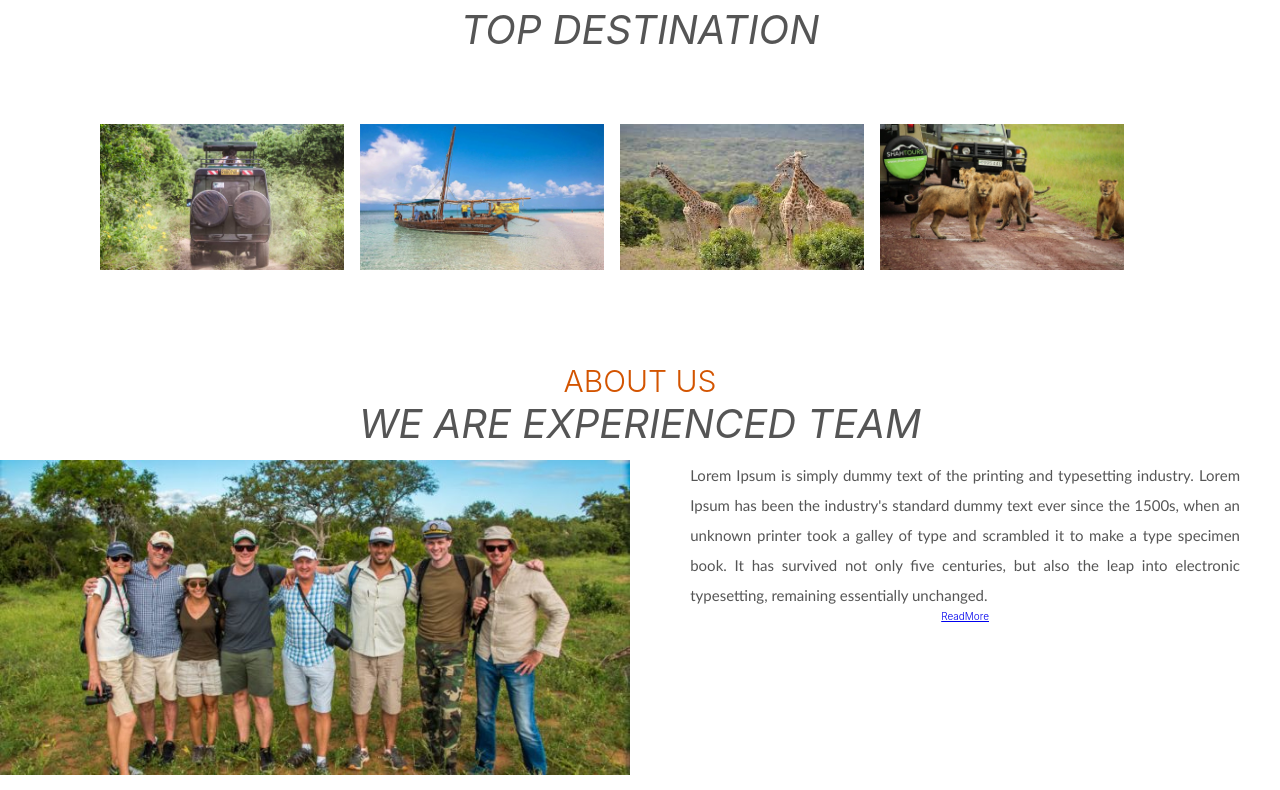
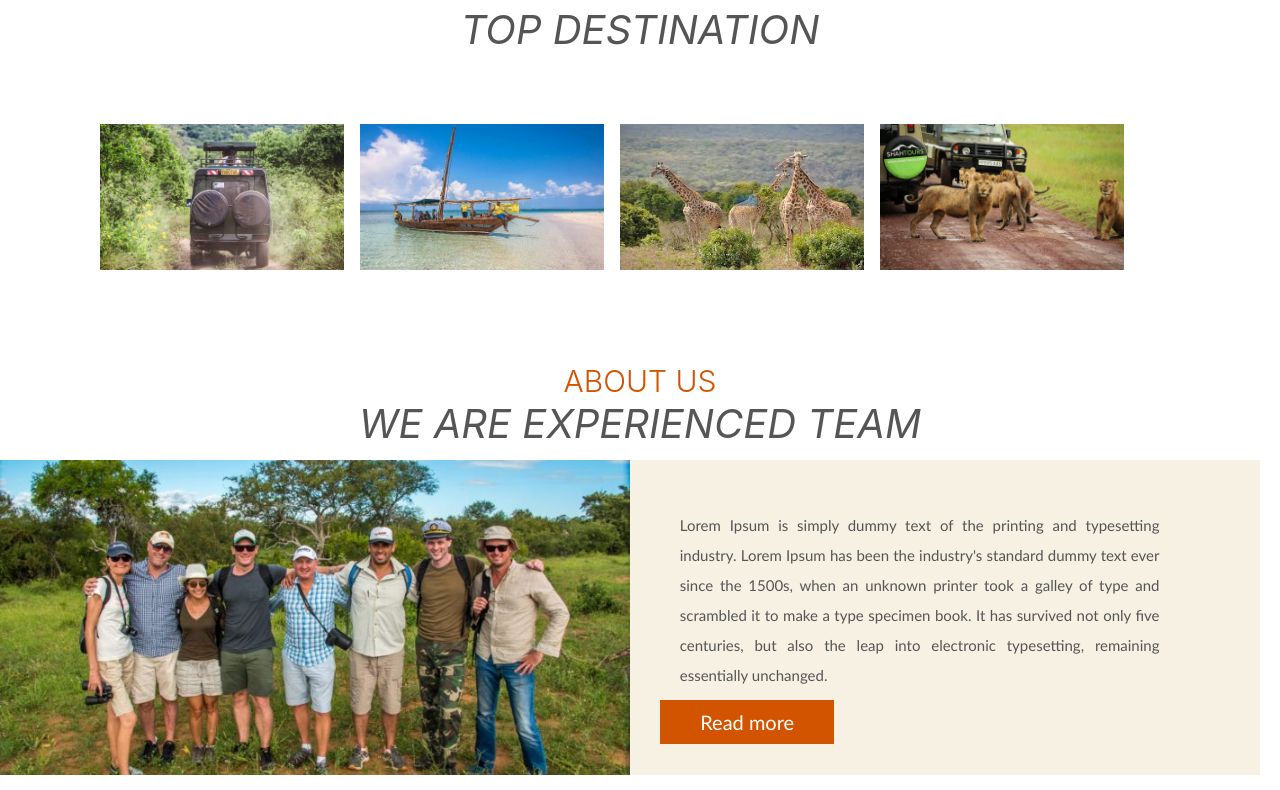
Before and after one commit to mchomvus4/travellers, a React (Create React App) app: page / in a window 1280 px wide. Shown: the part 911-1701 px from the top of the page. Built offline with nearby package versions, Linux system fonts and the light colour scheme; some icons are missing.

Commit message:
file updated

```diff
--- a/src/Components/Team/Team.css
+++ b/src/Components/Team/Team.css
@@ -1,5 +1,6 @@
 .team-section{
     margin-top: 8rem;
+
 }
 .team-haeding{
     font-size: 3rem;
@@ -22,5 +23,87 @@
     font-size: 1.5rem;
     line-height: 3rem;
     text-align: justify;
-    margin: 0rem 4rem 0rem;
+    margin-right: 10rem;
+    margin-top: 5rem;
+    margin-left: 5rem;
+
 }
+.bg-content-color{
+    background-color: #f7f1e3;
+    margin-left: 0rem;
+
+
+
+}
+
+.btn-btn-readmore:link,
+.btn-btn-readmore:visited{
+    font-family: 'Trebuchet MS', 'Lucida Sans Unicode', 'Lucida Grande', 'Lucida Sans', Arial, sans-serif;
+    text-decoration: none;
+    padding: 1rem 4rem;
+    font-size: 2rem;
+    background-color: #d35400;
+    color: #fff;
+
+}
+.btn-readmore{
+    margin-top: 2rem;
+    margin-right: 50%;
+}
+
+/* Media queries*/
+@media only screen and (min-width:2000px){
+    .lorem-content{
+        font-size: 1.3rem;
+        line-height: 2rem;
+}
+    .bg-content-color{
+        height: 26.5rem;
+
+}
+    .btn-btn-readmore:link,
+    .btn-btn-readmore:visited{
+        text-decoration: none;
+        padding: 1rem 4rem;
+        font-size: 2rem;
+        background-color: #d35400;
+        color: #fff;
+        margin-bottom: 3rem;
+}
+}
+@media only screen and (max-width:1440px){
+    .bg-content-color{
+        padding-bottom: 10rem;
+        height: 31.5rem;
+}
+    .btn-btn-readmore:link,
+    .btn-btn-readmore:visited{
+       margin-right: 8rem;
+
+}
+}
+
+/* @media only screen and (max-width:1200px){
+       .bg-content-color{
+        padding-bottom: 8rem;
+
+}
+
+} */
+@media only screen and (max-width:768px){
+
+
+}
+@media only screen and (max-width:375px){
+
+
+}
+
+@media only screen and (max-width:425px){
+
+}
+
+@media only screen and (max-width:320px){
+
+
+}
--- a/src/Components/Team/Team.jsx
+++ b/src/Components/Team/Team.jsx
@@ -13,13 +13,15 @@ function Team() {
                 <div className="col span-1-of-2">
                     <img src={team} alt="team-picha" className="team"/>
                 </div>
-                <div className="col span-1-of-2">
+                <div className="col span-1-of-2 bg-content-color">
                         <p className="lorem-content">Lorem Ipsum is simply dummy text of the printing and typesetting industry.
                          Lorem Ipsum has been the industry's standard dummy text ever since the 1500s,
                          when an unknown printer took a galley of type and scrambled it to make a type specimen book.
                          It has survived not only five centuries,
                          but also the leap into electronic typesetting, remaining essentially unchanged.</p>
-                        <a className="btn-btn-readmore" href ="#readmore">ReadMore</a>
+                        <div className="btn-readmore">
+                            <a className="btn-btn-readmore" href="#readmore">Read more</a>
+                            </div>
                     </div>
                 </div>
             </div>
```
